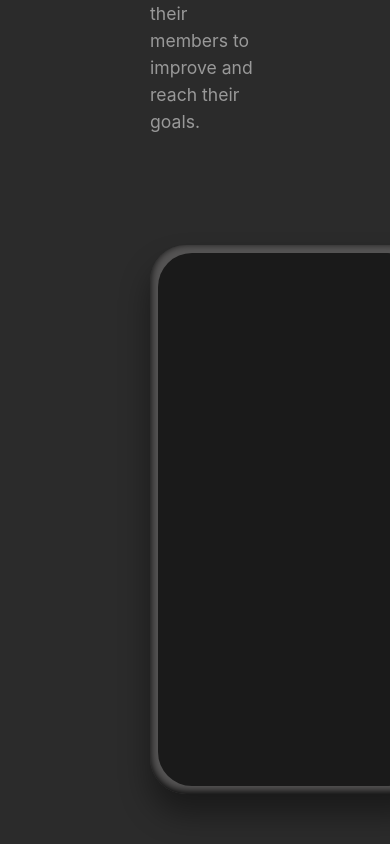
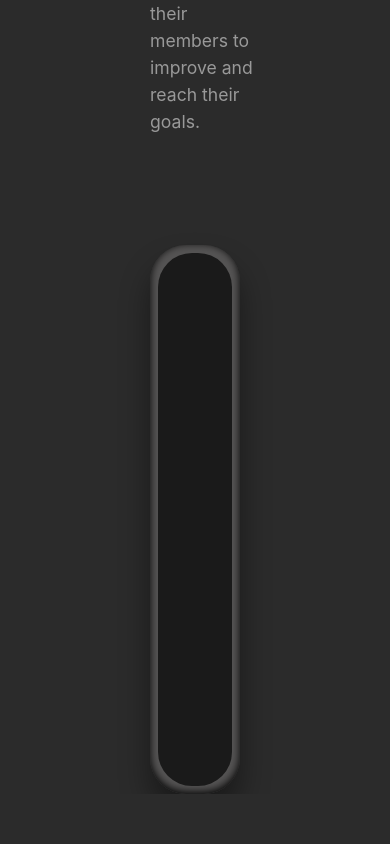
Before and after one commit to christianjbolus/portfolio_v2, a Svelte app: page / in a window 390 px wide. Shown: the part 3000-3844 px from the top of the page. After the commit the page ends 3794 px from the top, so only its background shows below. Built offline with nearby package versions, Linux system fonts and the light colour scheme.

Commit message:
Update styling for Phone component

```diff
--- a/src/components/Phone.svelte
+++ b/src/components/Phone.svelte
@@ -11,11 +11,11 @@
 <style>
 .phone-graphic {
   height: 533px;
-  width: 264px;
   background-color: rgb(85, 84, 84);
   border-radius: 36px;
   padding: 8px;
-  margin-bottom: 50px;
+  grid-column: 1 / 5;
+  grid-row: 1 / 1;
   box-shadow: 0 20px 30px rgba(0, 0, 0, 0.4),
               inset 0 -2px 8px rgba(0, 0, 0, 1);
 }
```
